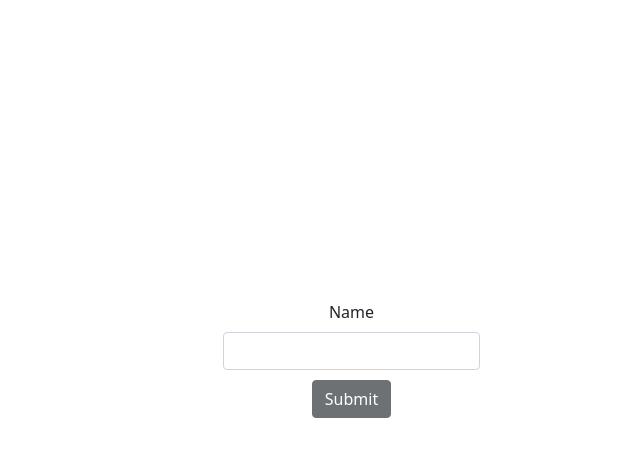
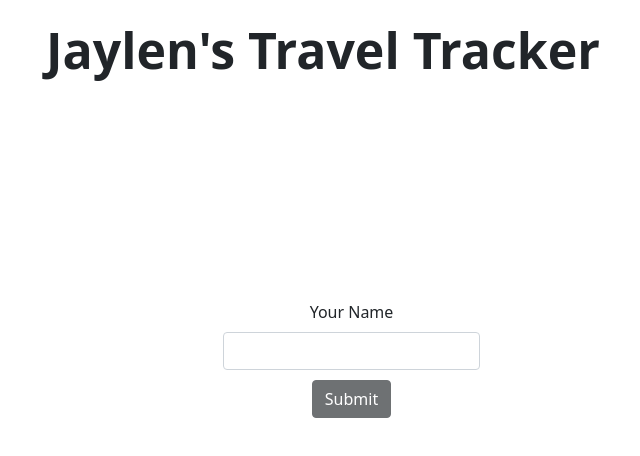
Before and after one commit to Panda64/ACS1310-final_project, a React (Create React App) app: page /#/ in a window 1280 px wide. Shown: the top 456 px of the page, without its empty margins (317-957 px from the left). Built offline with nearby package versions, Linux system fonts and the light colour scheme.

Commit message:
Updated styling + added statistics placeholder

```diff
--- a/src/components/Name.css
+++ b/src/components/Name.css
@@ -1,4 +1,4 @@
-.Name {
+.NameFormWrapper {
     position: fixed;
     top: 50%;
     left: 50%;
@@ -15,3 +15,10 @@
 .name_form > * {
     margin-bottom: 10px;
 }
+
+.NameTitle {
+    margin-top: 20px;
+    text-align: center;
+    font-size: 50px;
+    font-weight: bold;
+}
--- a/src/components/Name.js
+++ b/src/components/Name.js
@@ -22,12 +22,16 @@ function Name() {
   }
 
   return (
-    <div className="Name">
-        <Form onSubmit={handleSubmit} className="name_form">
-            <Form.Label htmlFor="name">Name</Form.Label>
-            <Form.Control type="text" name="name" onChange={handleChange}/>
-            <Button variant="dark" type="submit" disabled={name.length < 1}>Submit</Button>
-        </Form>
+
+    <div className="NameMain">
+        <h1 className="NameTitle">Jaylen's Travel Tracker</h1>
+        <div className="NameFormWrapper">
+            <Form onSubmit={handleSubmit} className="name_form">
+                <Form.Label htmlFor="name">Your Name</Form.Label>
+                <Form.Control type="text" name="name" onChange={handleChange}/>
+                <Button variant="dark" type="submit" disabled={name.length < 1}>Submit</Button>
+            </Form>
+        </div>
     </div>
   )
 }
--- a/src/components/Stats.js
+++ b/src/components/Stats.js
@@ -3,7 +3,16 @@ import './Stats.css';
 function Stats() {
   return (
     <div className="Stats">
-        <h1>Stats Placeholder</h1>
+        <h1>Stats Placeholder...</h1>
+        <p>Stats will include metrics like...</p>
+        <br/>
+        <p >Number of countries visited out of total countries</p>
+        <p>Percentage of land area countries visited takes up</p>
+        <p>Country that currently has the hottest/coldest temperature</p>
+        <p>Country that currently has the highest/lowest population</p>
+        <p>Country that currently has the highest/lowest GDP</p>
+        <br/>
+        <p>Metrics are planned to be implemented with the help of <a href="https://airbnb.io/visx">visx</a></p>
     </div>
   )
 }
--- a/src/components/Title.css
+++ b/src/components/Title.css
@@ -1,5 +1,11 @@
 .Title {
+    text-align: center;
     padding: 1em;
     margin-bottom: 2em;
     font-size: 25px;
   }
+
+  .TitleHead {
+      font-weight: bold;
+      font-size: 50px;
+  }
--- a/src/components/Title.js
+++ b/src/components/Title.js
@@ -5,7 +5,7 @@ function Title(props) {
   return (
     <div className="Title">
       <header>
-        <h1>{`${name}'s Visited Places`}</h1>
+        <h1 className="TitleHead">{`${name}'s Visited Places`}</h1>
         <div className="Title-Subtitle">Click to add a visitied place to see everywhere you've been!</div>
       </header>
     </div>
```
Also changed, not shown: src/components/ColorPicker.js (deleted, +0 -7 lines).
